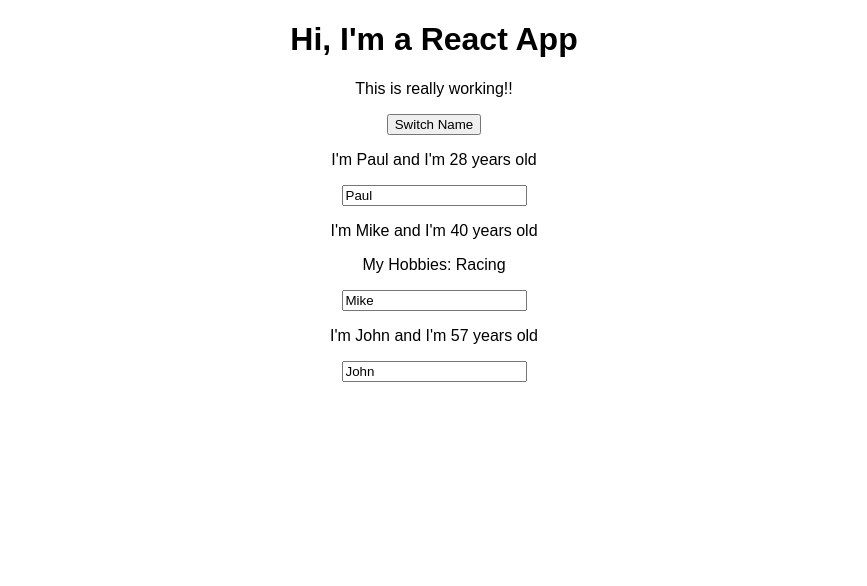
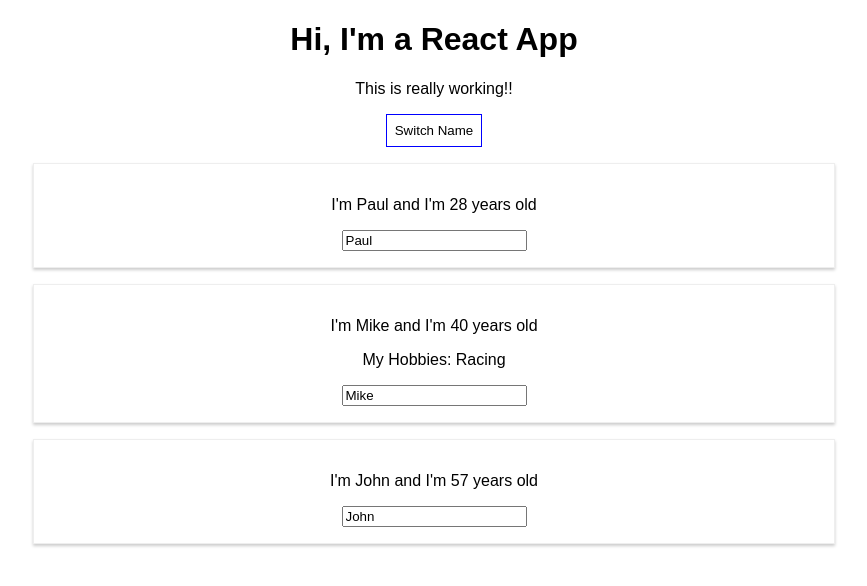
Before and after one commit to psilvaricardo/React, a React (Create React App) app in the folder ReactCG2021/react-complete-guide/: page / in a window 1280 px wide. Shown: the top 586 px of the page, without its empty margins (206-1073 px from the left). Built offline with nearby package versions, Linux system fonts and the light colour scheme.

Commit message:
Adding Styling with Stylesheets

```diff
--- a/ReactCG2021/react-complete-guide/src/App.js
+++ b/ReactCG2021/react-complete-guide/src/App.js
@@ -44,12 +44,22 @@
   // react will call this method to render something to the DOM.
   render() {
 
+    // inline styles, CSS properties on its JS representation.
+    // this way could be bit limited, but it is scoped-style.
+    const btnStyle = {
+      backgroundColor: 'white',
+      font: 'inerhit',
+      border: '1px solid blue',
+      padding: '8px',
+      cursor: 'pointer'
+    }
+
     // we are returning JSX, it seems to be HTML, but is NOT.
     return (
       <div className="App">
         <h1>Hi, I'm a React App</h1>
         <p>This is really working!!</p>
-        <button
+        <button style={btnStyle}
         // Passing method references between components.
         // Be aware that this way can be inefficient due to performance.
         onClick={() => this.switchNameHandler('Paul Walker')}>
--- /dev/null
+++ b/ReactCG2021/react-complete-guide/src/Person/Person.css
@@ -0,0 +1,8 @@
+.Person {
+    width: 60%;
+    margin: 16px auto;
+    border: 1px solid #eee;
+    box-shadow: 0 2px 3px #ccc;
+    padding: 16px;
+    text-align: center;
+}
--- a/ReactCG2021/react-complete-guide/src/Person/Person.js
+++ b/ReactCG2021/react-complete-guide/src/Person/Person.js
@@ -1,4 +1,5 @@
 import React from 'react';
+import './Person.css'
 
 // Capital letter on the file name is just a React convention.
 
@@ -11,7 +12,7 @@
 
 const person = (props) => {
     return (
-        <div>
+        <div className="Person">
             <p onClick={props.click}>I'm {props.name} and I'm {props.age} years old</p>
             <p>{props.children}</p>
             <input type="text" onChange={props.changed} value={props.name} />
```
Also changed, not shown: 1 other file (tests, documents, lock files or other folders).
